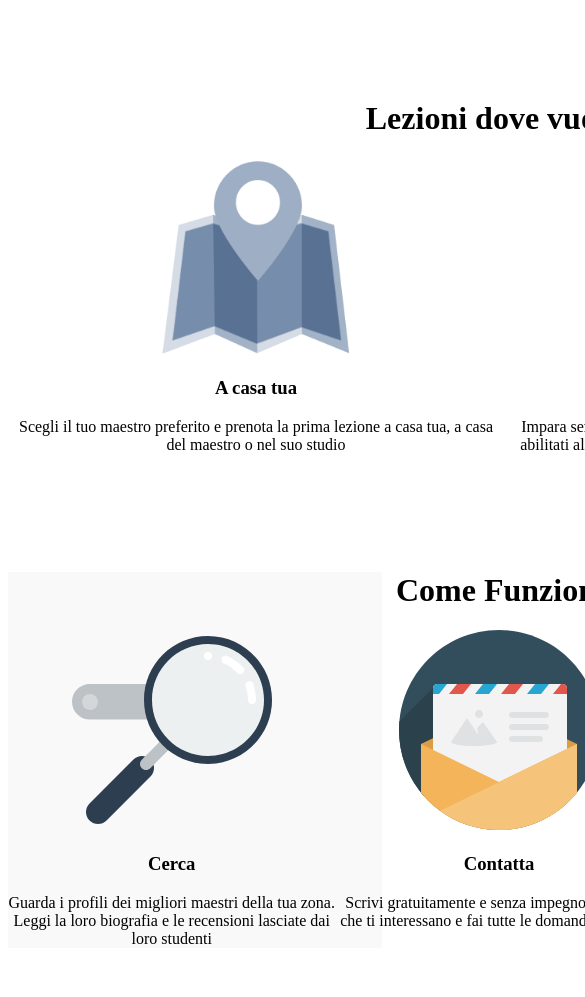
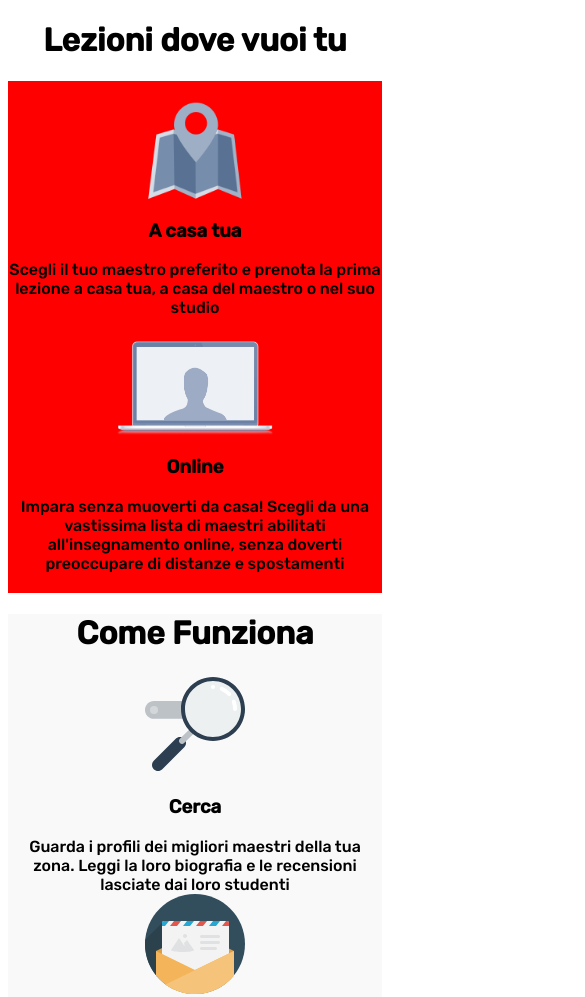
Before and after one commit to micanghileri/html-css-resp-wannabe, a plain HTML site: page index.html in a window 390 px wide. Shown: the top 997 px of the page, 585 px wide, since content can reach past the window. Drawn offline with Linux system fonts and the light colour scheme.

Commit message:
responsive <420px

```diff
--- a/index.html
+++ b/index.html
@@ -3,6 +3,7 @@
   <head>
     <meta charset="utf-8">
     <meta name="viewport" content="width=device-width, initial-scale=1.0">
+    <link href="https://fonts.googleapis.com/css2?family=Rubik:wght@300;500&display=swap" rel="stylesheet">
     <link rel="stylesheet" href="style.css">
     <title>Boolean aCademy</title>
   </head>
--- a/style.css
+++ b/style.css
@@ -1,3 +1,7 @@
+body {
+    font-family: 'Rubik', sans-serif;
+}
+
 .row {
   width: 992px;
   margin-left: auto;
@@ -71,3 +75,34 @@ img {
 .clear {
   clear: both;
 }
+
+@media screen and (max-width: 420px) {
+
+    .row {
+        width: 100%;
+        margin-top: 10px;
+    }
+
+    /* blocco lezioni */
+    #lezioni .row>.left,
+    #lezioni .row>.right {
+      width: 100%;
+      padding-top: 20px;
+      background-color: red;
+    }
+
+    #lezioni .row>.right {
+        padding-bottom: 20px;
+    }
+
+    /* blocco steps */
+    #steps .row>.left,
+    #steps .row>.central,
+    #steps .row>.right {
+      width: 100%;
+    }
+
+    img {
+      height: 100px;
+    }
+}
```
Also changed, not shown: 1 other file.
